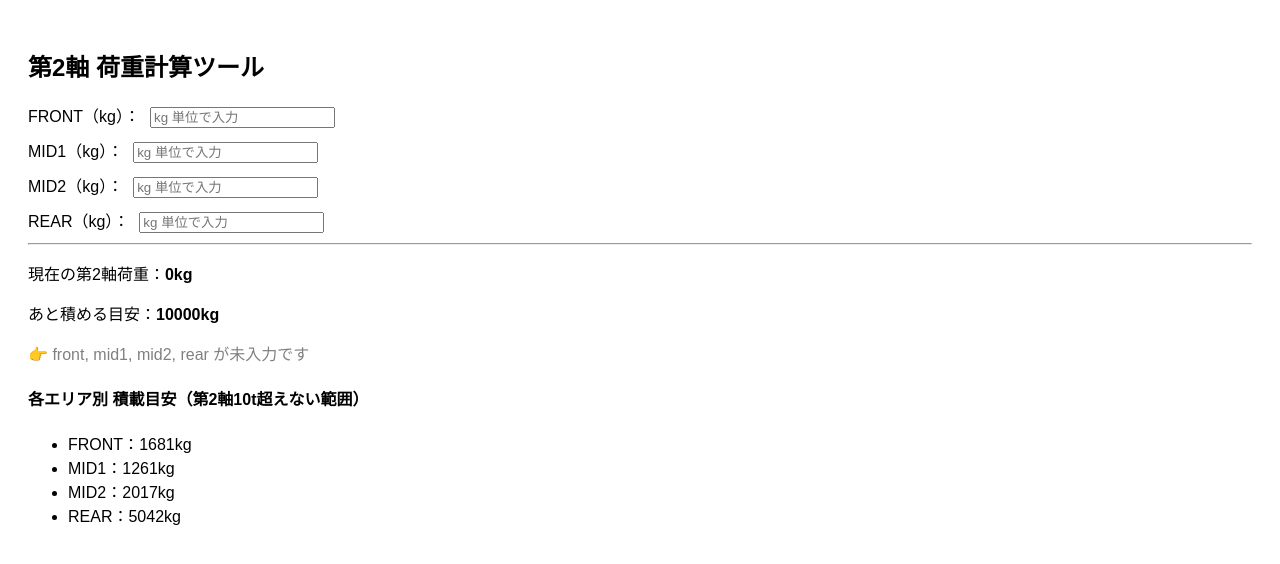
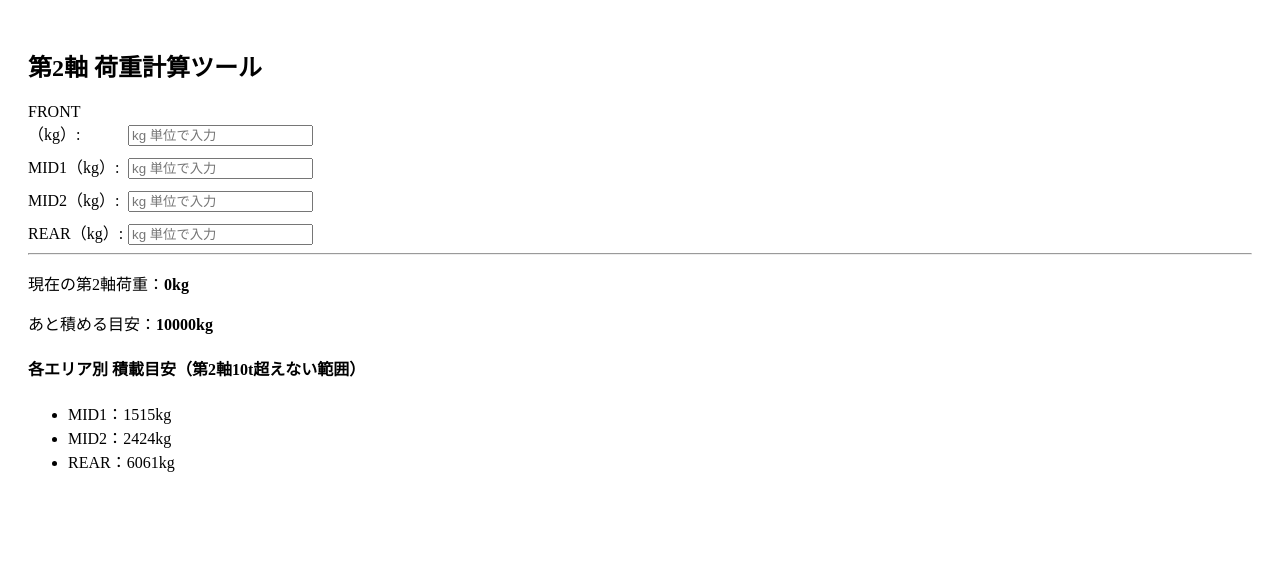
Before and after one commit to Toyotayusou1111/-, a React (Create React App) app: page / in a window 1280 px wide. Shown: the top 564 px of the page. Built offline with nearby package versions, Linux system fonts and the light colour scheme.

Commit message:
Update App.js

```diff
--- a/src/App.js
+++ b/src/App.js
@@ -28,42 +28,52 @@ export default function App() {
   const MAX_AXLE_LOAD = 10000;
   const remaining = Math.max(0, MAX_AXLE_LOAD - usedLoad);
 
-  // 配分計算：未入力のエリアに対して逆算分配
-  const emptyKeys = Object.entries(weights)
-    .filter(([_, val]) => val === "")
-    .map(([key]) => key);
+  // Excelと同じ「残容量の逆数分配ロジック」
+  const isEntered = (val) => val !== "" && !isNaN(val);
+  const isMid1Entered = isEntered(weights.mid1);
+  const isMid2Entered = isEntered(weights.mid2);
+  const isRearEntered = isEntered(weights.rear);
 
-  const totalInverse = emptyKeys.reduce(
-    (sum, key) => sum + 1 / influences[key],
+  let remainingSuggestion = {};
+  if (!isMid1Entered || !isMid2Entered || !isRearEntered) {
+    const influenceEntries = [
+      ["mid1", influences.mid1],
+      ["mid2", influences.mid2],
+      ["rear", influences.rear],
+    ].filter(([key]) => !isEntered(weights[key]));
+
+    const inverseSum = influenceEntries.reduce(
+      (sum, [, inf]) => sum + 1 / inf,
       0
     );
 
-  const suggestedLoads = Object.fromEntries(
-    Object.keys(influences).map((key) => {
-      if (weights[key] !== "") return [key, null];
-      const portion = (1 / influences[key]) / totalInverse;
-      return [key, Math.round(portion * remaining)];
-    })
+    remainingSuggestion = Object.fromEntries(
+      influenceEntries.map(([key, inf]) => [
+        key,
+        Math.round((remaining / inf / inverseSum)),
+      ])
     );
+  }
+
+  const handleChange = (e) => {
+    setWeights({ ...weights, [e.target.name]: e.target.value });
+  };
 
   return (
-    <div style={{ padding: 20, fontFamily: "sans-serif" }}>
+    <div style={{ padding: 20 }}>
       <h2>第2軸 荷重計算ツール</h2>
-      {Object.keys(weights).map((key) => (
-        <div key={key} style={{ marginBottom: 10 }}>
-          <label>
-            {key.toUpperCase()}（kg）：
+      {["front", "mid1", "mid2", "rear"].map((key) => (
+        <div key={key} style={{ marginBottom: 8 }}>
+          <label style={{ display: "inline-block", width: 100 }}>
+            {key.toUpperCase()}（kg）:
+          </label>
           <input
             type="number"
             name={key}
             value={weights[key]}
-              onChange={(e) =>
-                setWeights({ ...weights, [key]: e.target.value })
-              }
-              style={{ marginLeft: 10 }}
+            onChange={handleChange}
             placeholder="kg 単位で入力"
           />
-          </label>
         </div>
       ))}
 
@@ -75,21 +85,22 @@ export default function App() {
         あと積める目安：<strong>{remaining.toFixed(0)}kg</strong>
       </p>
 
-      {emptyKeys.length > 0 ? (
+      {Object.keys(remainingSuggestion).length > 0 ? (
         <>
-          <p style={{ color: "gray" }}>
-            👉 {emptyKeys.join(", ")} が未入力です
-          </p>
           <h4>各エリア別 積載目安（第2軸10t超えない範囲）</h4>
           <ul>
-            {emptyKeys.map((key) => (
+            {Object.entries(remainingSuggestion).map(([key, value]) => (
               <li key={key}>
-                {key.toUpperCase()}：{suggestedLoads[key]}kg
+                {key.toUpperCase()}：{value}kg
               </li>
             ))}
           </ul>
         </>
-      ) : null}
+      ) : (
+        <p style={{ color: "gray" }}>
+          👉 mid1, mid2, rear が未入力です
+        </p>
+      )}
     </div>
   );
 }
```
Lines whose indentation alone changed are shown as unchanged.
